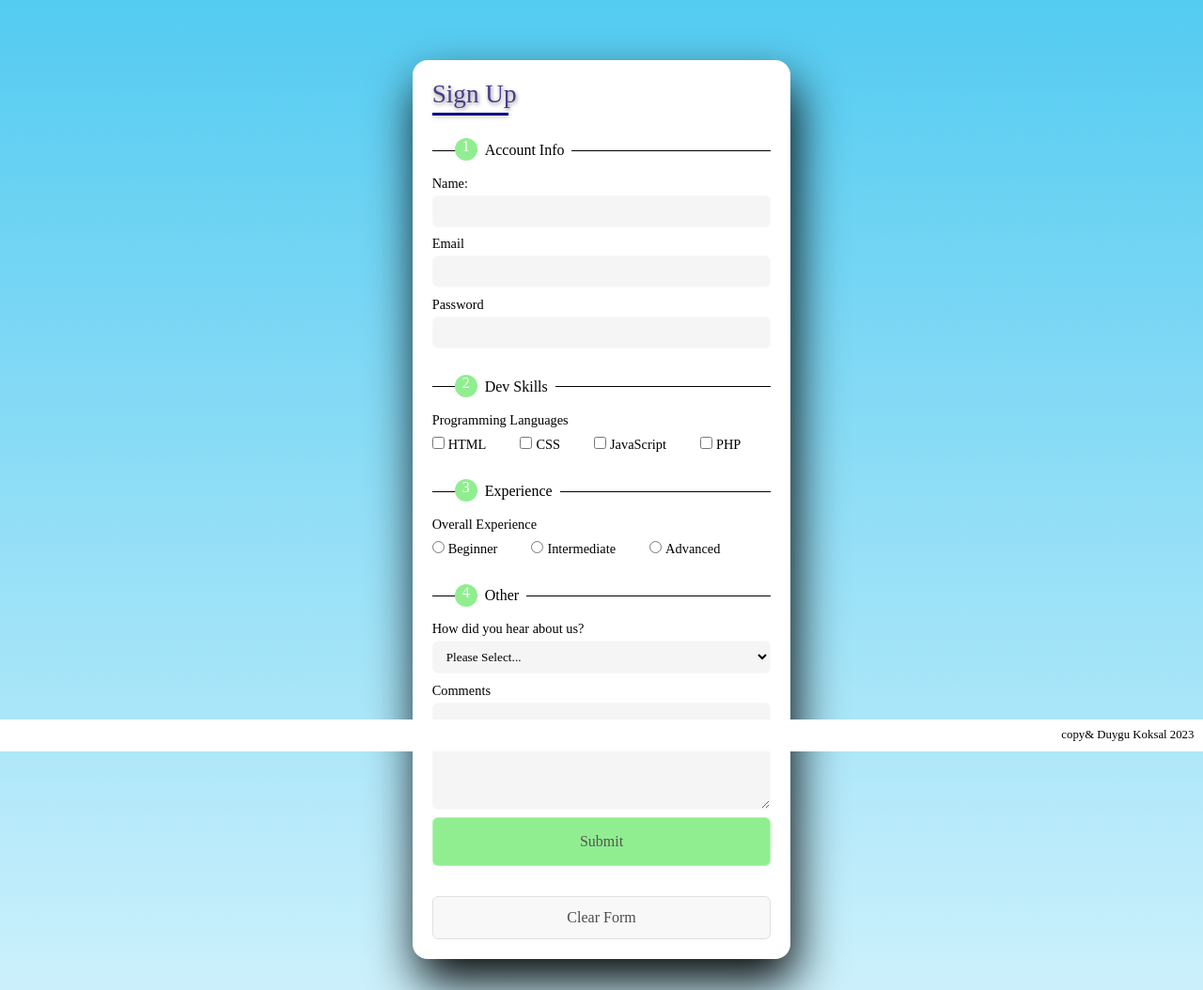
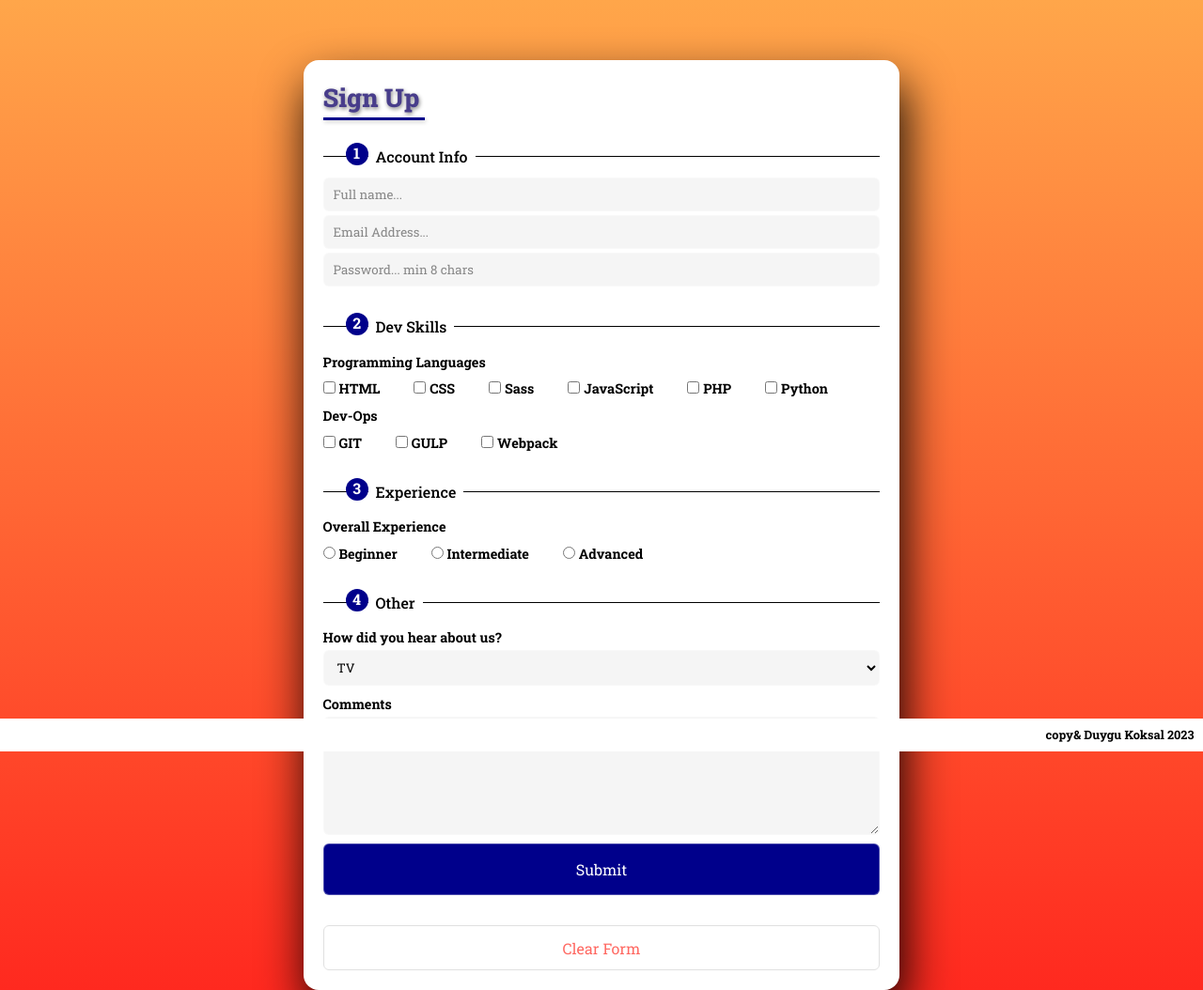
Before and after one commit to duyguca/sign-up-form, a plain HTML site: page index.html in a window 1280 px wide. Shown: the top 1054 px of the page at 94% size. Drawn offline with Linux system fonts and the light colour scheme.

Commit message:
sunset theme update

```diff
--- a/index.html
+++ b/index.html
@@ -5,6 +5,9 @@
     <meta name="viewport" content="width=device-width, initial-scale=1.0" />
     <title>Sign up form</title>
     <link rel="stylesheet" href="styles.css" />
+    <link rel="preconnect" href="https://fonts.googleapis.com">
+<link rel="preconnect" href="https://fonts.gstatic.com" crossorigin>
+<link href="https://fonts.googleapis.com/css2?family=Roboto+Slab:wght@100;400;500;600;700;800&display=swap" rel="stylesheet">
   </head>
   <body>
     <main>
@@ -18,6 +21,7 @@
               <legend><span class="circle">1</span>Account Info</legend>
               <label for="username">Name:</label>
               <input
+              placeholder="Full name..."
                 type="text"
                 name="username"
                 id="username"
@@ -26,21 +30,42 @@
                 aria-label="Username containing only alpha-numeric characters"
               />
               <label for="email">Email</label>
-              <input type="email" name="email" id="email" required />
+              <input placeholder="Email Address..." type="email" name="email" id="email" required />
               <label for="password">Password</label>
-              <input type="password" name="password" id="password" required />
+              <input
+              placeholder="Password... min 8 chars"
+              type="password"
+              name="password"
+              id="password"
+              required />
             </fieldset>
             <fieldset>
               <legend><span class="circle">2</span>Dev Skills</legend>
               <label for="programming-language">Programming Languages</label>
+
               <input type="checkbox" name="html" id="html" value="html" />
               <label for="html">HTML</label>
               <input type="checkbox" name="css" id="css" value="css" />
               <label for="css">CSS</label>
+               <input type="checkbox" name="sass" id="sass" value="sass" />
+              <label for="sas">Sass</label>
+
               <input type="checkbox" name="js" id="js" value="js" />
               <label for="js">JavaScript</label>
               <input type="checkbox" name="php" id="php" value="php" />
               <label for="php">PHP</label>
+              <input type="checkbox" name="python" id="python" value="python" />
+              <label for="python">Python</label>
+
+
+              <label for="dev-ops">Dev-Ops</label>
+               <input type="checkbox" name="git" id="git" value="git" />
+              <label for="git">GIT</label>
+               <input type="checkbox" name="gulp" id="gulp" value="gulp" />
+              <label for="gulp">GULP</label>
+               <input type="checkbox" name="webpack" id="webpack" value="webpack" />
+              <label for="webpack">Webpack</label>
+
             </fieldset>
             <fieldset>
               <legend><span class="circle">3</span>Experience</legend>
@@ -80,7 +105,7 @@
                 <optgroup label="Media">
                   <option value="internet">Internet</option>
                   <option value="radio">Radio</option>
-                  <option value="tv">TV</option>
+                  <option value="tv"selected >TV</option>
                   <option value="newpaper">Newspaper</option>
                 </optgroup>
                 <optgroup label="Other"></optgroup>
--- a/styles.css
+++ b/styles.css
@@ -2,16 +2,12 @@
   margin: 0;
   padding: 0;
   box-sizing: border-box;
-  font-family: serif, "Josefin Slab";
-  font-weight: 100;
+  font-family: "Roboto Slab", sans-serif;
+  font-weight: 700;
 }
 
 body {
-  background: linear-gradient(
-    to top,
-    rgb(209, 242, 252) 0%,
-    rgb(83, 203, 241) 100%
-  );
+  background: linear-gradient(to top, #ff291f, #ffa64a);
 }
 
 main {
@@ -20,6 +16,8 @@ main {
   align-items: flex-start;
   min-height: 100vh;
   margin-bottom: 5rem;
+  /* max-width: 30rem; */
+  margin: 0 auto;
 }
 
 .form-container {
@@ -44,8 +42,8 @@ main {
 
   text-shadow: 1px 2px 4px #888;
   margin-bottom: 1em;
-  font-family: serif;
-  font-weight: 100;
+  font-family: "Roboto Slab";
+  font-weight: 800;
 }
 
 .form h2::before {
@@ -53,7 +51,7 @@ main {
   position: absolute;
   left: 0;
   bottom: -7px;
-  width: 3em;
+  width: 4em;
   height: 0.1em;
   background: darkblue;
   box-shadow: 1px 2px 4px #ccc;
@@ -67,12 +65,16 @@ main {
   padding: 8px 10px;
   border-radius: 6px;
   border: 1px solid rgba(255, 255, 255, 0.3);
-  font-family: serif;
-  font-weight: 100;
+  font-family: "Roboto Slab";
+  font-weight: 400;
   margin-top: 0.3em;
 }
 
-.form input:focus,
+.form input:focus {
+  border: 3px solid rgb(255, 174, 66);
+  background-color: #fff;
+}
+
 .form textarea:focus {
   background: #d3d3d33d;
   border: 1px solid lightgreen;
@@ -84,13 +86,16 @@ main {
 }
 
 .form input[type="submit"] {
-  background: lightgreen;
-  color: #555;
+  background: darkblue;
+  color: #fff;
   cursor: pointer;
   padding: 1rem;
   font-size: 1rem;
 }
 
+fieldset:first-child label {
+  display: none;
+}
 .form label {
   display: block;
   font-size: 0.9rem;
@@ -124,7 +129,7 @@ legend {
   width: 1.5rem;
   height: 1.5rem;
   border-radius: 50%;
-  background-color: lightgreen;
+  background-color: darkblue;
 }
 
 footer {
@@ -157,12 +162,14 @@ select[name="referredby"] {
   padding: 8px 10px;
   border-radius: 6px;
   border: 1px solid rgba(255, 255, 255, 0.3);
-  font-family: serif;
-  font-weight: 100;
+  font-family: "Roboto Slab";
+  font-weight: 400;
   margin-top: 0.3em;
 }
 
 #clear {
+  background-color: #fff;
+  color: #ff291f;
   border: 0.5px solid lightgray;
   opacity: 0.7;
   margin-top: 2rem;
```
